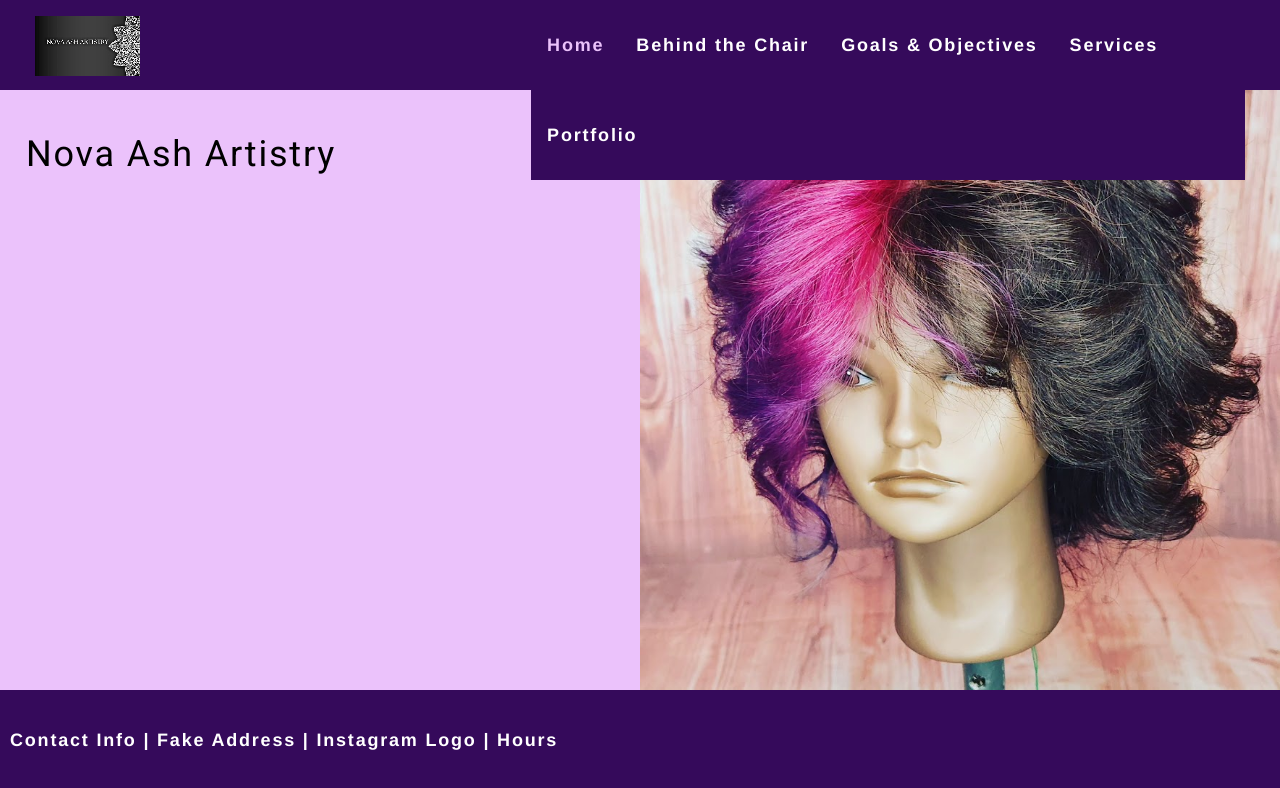
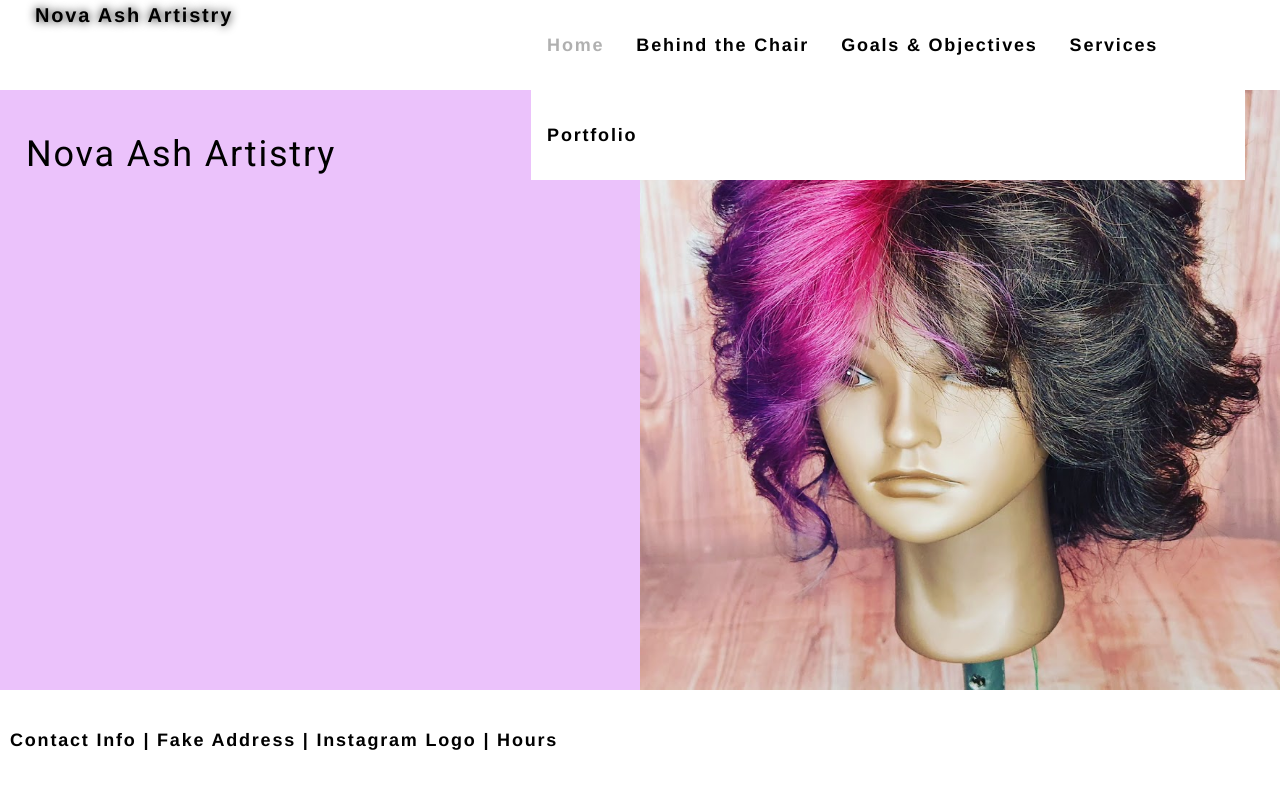
Before and after one commit to bdoneq7/novaashartistry, a React (Create React App) app: page / in a window 1280 px wide. Shown: the top 788 px of the page. Built offline with nearby package versions, Linux system fonts and the light colour scheme.

Commit message:
updated nav and page css

```diff
--- a/src/components/Header/index.js
+++ b/src/components/Header/index.js
@@ -1,6 +1,5 @@
 import React from "react";
 import Nav from "../Nav";
-import logo from "../../assets/images/logocardsmaller.jpg";
 
 function Header(props) {
 	const { currentTab, setCurrentTab } = props;
@@ -8,7 +7,7 @@ function Header(props) {
 	return (
 		<header>
 			<div class="logodiv">
-			<img src={logo} className="my-2" alt="Nova Ash Artistry" title="Nova Ash Artistry" />
+			<span class="logotext">Nova Ash Artistry</span>
 
 			</div>
 			<div class="linksdiv">
--- a/src/index.css
+++ b/src/index.css
@@ -17,14 +17,14 @@
 
 
 a:link, a:visited {
-  color: var(--white-color);
+  color: var(--black-color);
 }
 
 /* Header Styles */
 header {
   padding: 0px 35px;
   height: 90px;
-  background-color: var(--darkestpurple-color);
+  background-color: var(--white-color);
   display: flex;
   justify-content: space-between;
   flex-wrap: wrap;
@@ -52,19 +52,30 @@ h3 {
 }
 
 header a {
-  color:var(--white-color);
+  color:var(--black-color);
   text-decoration: none;
 }
 
 
 .logodiv {
-  width: 30%;
+  width: 20%;
+}
+
+.logotext {
+  color: #000000;
+  font-size: 20px;
+  font-weight: bolder;
+  text-shadow: 0 0 10px #000000;
 }
 
 .linksdiv {
   width: 59%;
   align-items: middle;
   line-height: 90px;
+}
+
+.flowerdiv {
+  width: 10%;
 }
 
 .leftsection {
@@ -95,8 +106,8 @@ header a {
 
 
 .footer {
-  color: var(--white-color);
-  background-color: var(--darkestpurple-color);
+  color: var(--black-color);
+  background-color: var(--white-color);
   height: 200px;
   width: 100%;
   float: left;
@@ -140,7 +151,7 @@ body {
   font-size: 18px;
   letter-spacing: .1em;
   background: var(--white-color);
-  color: var(--white-color);
+  color: var(--black-color);
   font-family: 'Poiret One', cursive;
   font-family: Helvetica, Arial, sans-serif;
 
@@ -254,11 +265,11 @@ li {
 }
 
 nav {
-  background-color: var(--darkestpurple-color);
+  background-color: var(--white-color);
 }
 
 nav a:hover {
-  text-decoration: none;
+  text-decoration: underline;
 }
 
 nav  li {
@@ -398,7 +409,7 @@ a {
 }
 
 .navActive {
-  color: var(--lightestpurple-color);
+  color: #B0B0B0;
 }
 
 .project-title {
```
